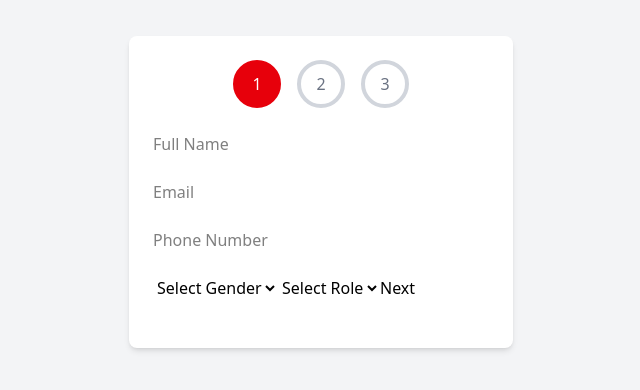
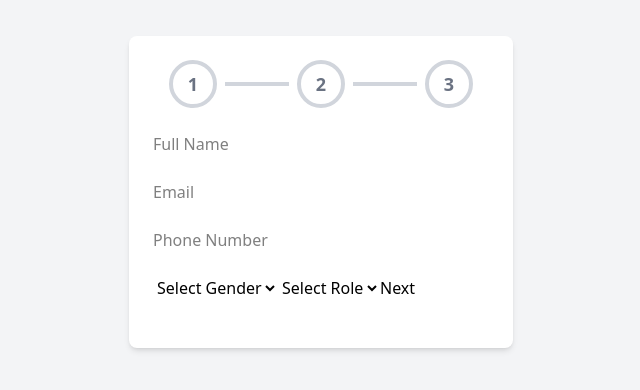
Before and after one commit to SrutiGupta/waltz25-client, a React (Vite) app: page /signup in a window 1280 px wide. Shown: the part 208-598 px from the top of the page, without its empty margins (319-959 px from the left). Built offline with nearby package versions, Linux system fonts and the light colour scheme.

Commit message:
Progress bar basic ui setup

```diff
--- a/package.json
+++ b/package.json
@@ -12,6 +12,7 @@
   "dependencies": {
     "@tailwindcss/vite": "^4.0.15",
     "formik": "^2.4.6",
+    "lucide-react": "^0.483.0",
     "react": "^19.0.0",
     "react-dom": "^19.0.0",
     "react-icons": "^5.5.0",
--- a/src/components/ProgressBar.jsx
+++ b/src/components/ProgressBar.jsx
@@ -1,17 +1,34 @@
 import React from "react";
+import { Check } from "lucide-react";
 
 const ProgressBar = ({ step }) => {
   return (
-    <div className="flex justify-center mb-6">
-      {[1, 2, 3].map((num) => (
-        <div
-          key={num}
-          className={`w-12 h-12 flex items-center justify-center mx-2 rounded-full border-4 ${
-            step >= num ? "bg-red-600 border-red-600 text-white" : "border-gray-300 text-gray-500"
-          }`}
-        >
-          {num}
-        </div>
+    <div className="flex items-center justify-center mb-6">
+      {[1, 2, 3].map((num, index) => (
+        <React.Fragment key={num}>
+          {/* Step Circle */}
+          <div
+            className={`w-12 h-12 flex items-center justify-center rounded-full border-4 text-lg font-bold transition-all
+              ${
+                step > num
+                  ? num === 3
+                    ? "bg-green-600 border-green-600 text-white"
+                    : "bg-red-600 border-red-600 text-white"
+                  : "border-gray-300 text-gray-500"
+              }`}
+          >
+            {step > num ? <Check size={24} className="text-white" /> : num}
+          </div>
+
+          {/* Progress Line (Except Last Step) */}
+          {index < 2 && (
+            <div
+              className={`w-16 h-1 mx-2 transition-all ${
+                step > num ? "bg-red-600" : "bg-gray-300"
+              }`}
+            ></div>
+          )}
+        </React.Fragment>
       ))}
     </div>
   );
```
Also changed, not shown: 1 other file (tests, documents, lock files or other folders).
